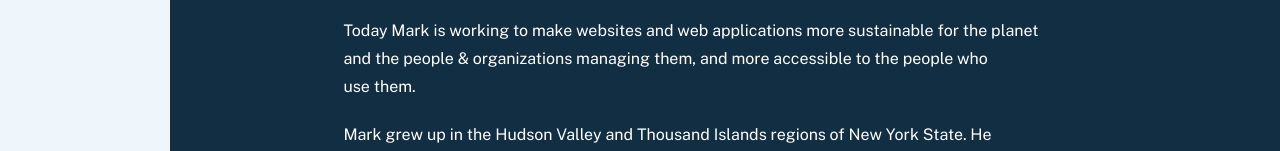
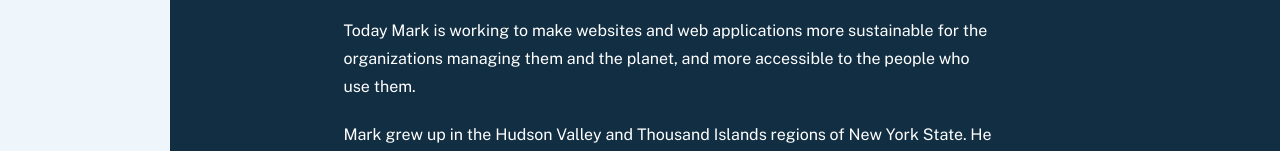
Before and after one commit to clearbold/reeves.studio, an Eleventy site: page src/index.md in a window 1280 px wide. Shown: the part 378-529 px from the top of the page. Built offline with nearby package versions, Linux system fonts and the light colour scheme; Eleventy itself is replaced by a stand-in of ours; files that its build step writes are made by us from their sources.

Commit message:
copy edit

```diff
--- a/src/index.md
+++ b/src/index.md
@@ -8,6 +8,6 @@ Mark has supported website &amp; marketing platforms for the Campbell Soup Compa
 
 In recent years he&rsquo;s partnered with Higher Ed teams to design and build web apps for citizen science projects and the digital humanities, built a customized online ordering system for a high-end catering firm, synchronized websites and <abbr title="Customer Relationship Management">CRM</abbr> platforms via <abbr title="Application Programming Interface">API</abbr> integrations, and launched multiple websites for clients in the Healthcare and Biosciences&nbsp;industries.
 
-Today Mark is working to make websites and web applications more sustainable for the planet and the people &amp; organizations managing&nbsp;them, and more accessible to the people who use&nbsp;them.
+Today Mark is working to make websites and web applications more sustainable for the organizations managing them and the planet, and more accessible to the people who use&nbsp;them.
 
 Mark grew up in the Hudson Valley and Thousand Islands regions of New York State. He earned a B.S. in Telecommunications Management at Ithaca College, with a minor in Computer Science. He began his career in Boston, working in digital marketing and software development. In 2016 Mark and his family moved to Vermont. Mark has worked with clients remotely since&nbsp;2007.
```
